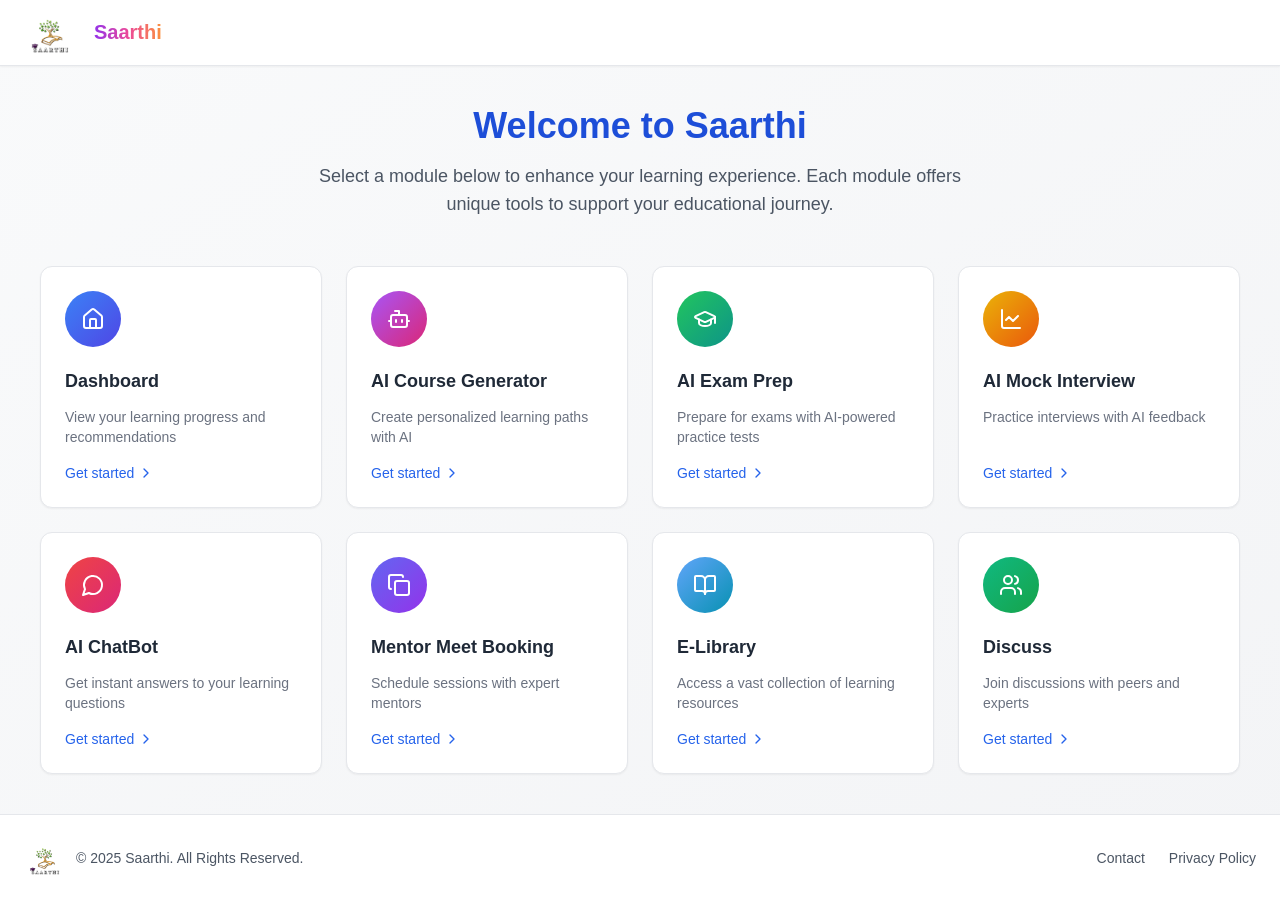
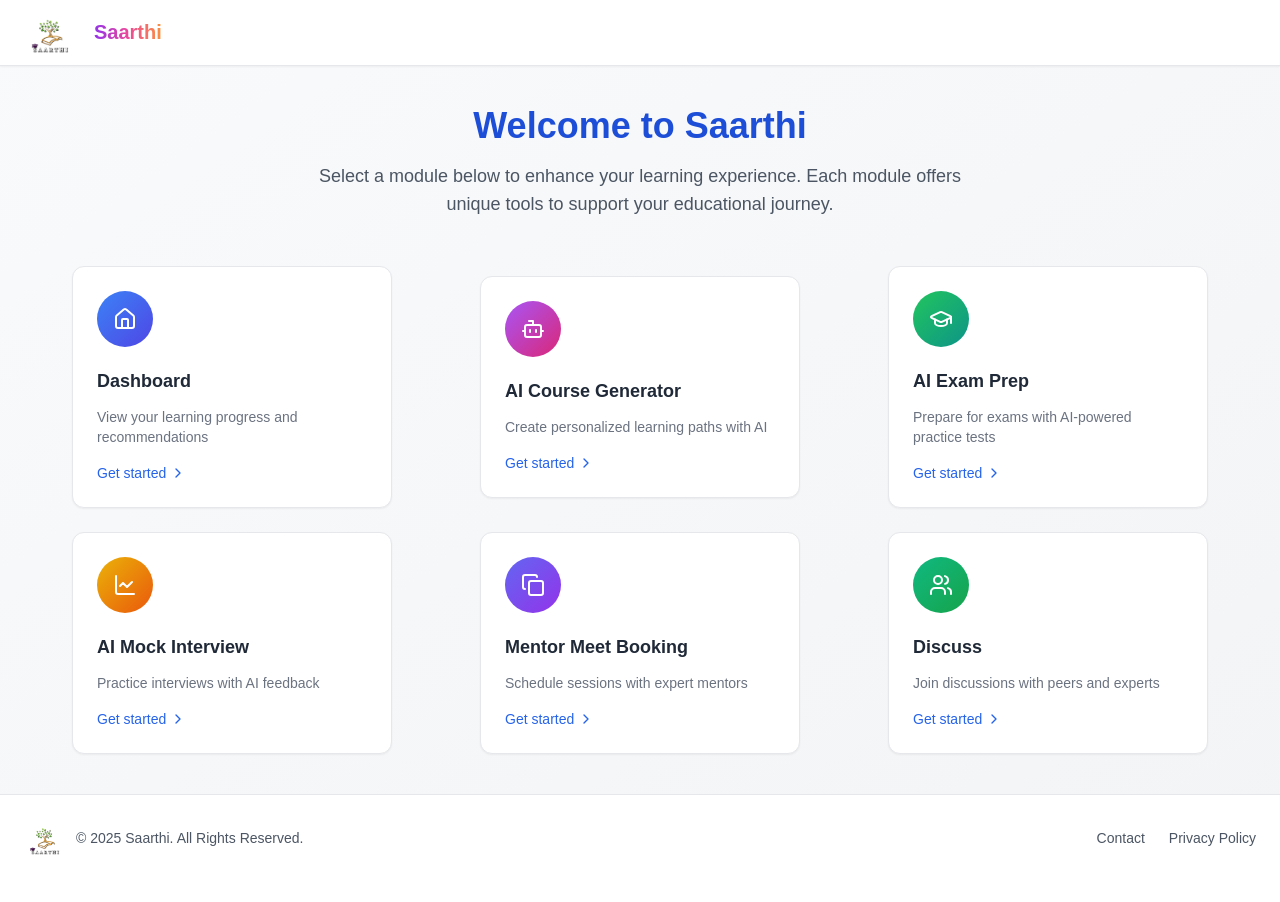
Before and after one commit to ayuxsh009/Saarthi_PR201, a Next.js app: page /Main in a window 1280 px wide. Built offline with nearby package versions, Linux system fonts and the light colour scheme; no server answers.

Commit message:
Minor Changes

```diff
--- a/src/app/Main/page.js
+++ b/src/app/Main/page.js
@@ -10,8 +10,6 @@ import {
   LineChart,
   Users,
   Copy,
-  BookOpen,
-  MessageCircle,
   ChevronRight,
 } from "lucide-react";
 import { UserButton } from "@clerk/nextjs";
@@ -59,25 +57,11 @@ const Dashboard = () => {
       description: "Practice interviews with AI feedback",
     },
     {
-      name: "AI ChatBot",
-      icon: MessageCircle,
-      link: "/ai-chatbot",
-      color: "from-red-500 to-pink-600",
-      description: "Get instant answers to your learning questions",
-    },
-    {
       name: "Mentor Meet Booking",
       icon: Copy,
       link: "https://saarthi-mentor-meet-booking.vercel.app/app",
       color: "from-indigo-500 to-purple-600",
       description: "Schedule sessions with expert mentors",
-    },
-    {
-      name: "E-Library",
-      icon: BookOpen,
-      link: "/e-library",
-      color: "from-blue-400 to-cyan-600",
-      description: "Access a vast collection of learning resources",
     },
     {
       name: "Discuss",
@@ -166,12 +150,12 @@ const Dashboard = () => {
             </p>
           </motion.div>
 
-          {/* Module Grid */}
+          {/* Module Grid - 3x3 Layout */}
           <motion.div
             initial={{ opacity: 0 }}
             animate={{ opacity: 1 }}
             transition={{ delay: 0.5 }}
-            className="grid grid-cols-1 sm:grid-cols-2 lg:grid-cols-3 xl:grid-cols-4 gap-6"
+            className="grid grid-cols-1 sm:grid-cols-2 lg:grid-cols-3 gap-6 place-items-center"
           >
             {modules.map((module, index) => (
               <motion.div
@@ -180,6 +164,7 @@ const Dashboard = () => {
                 animate={{ y: 0, opacity: 1 }}
                 transition={{ delay: 0.2 + index * 0.1 }}
                 whileHover={{ y: -5 }}
+                className="w-full max-w-xs"
               >
                 <Link
                   href={module.link}
@@ -244,7 +229,6 @@ const Dashboard = () => {
               >
                 Privacy Policy
               </button>
-
             </div>
           </div>
         </div>
```
Lines whose indentation alone changed are shown as unchanged.
